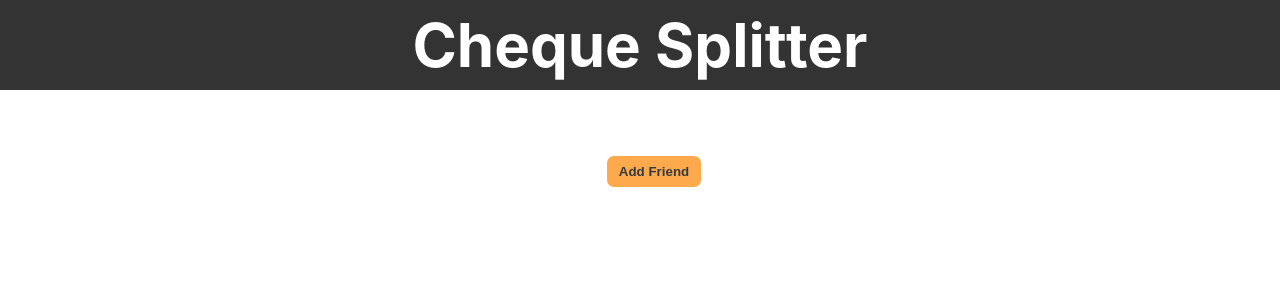
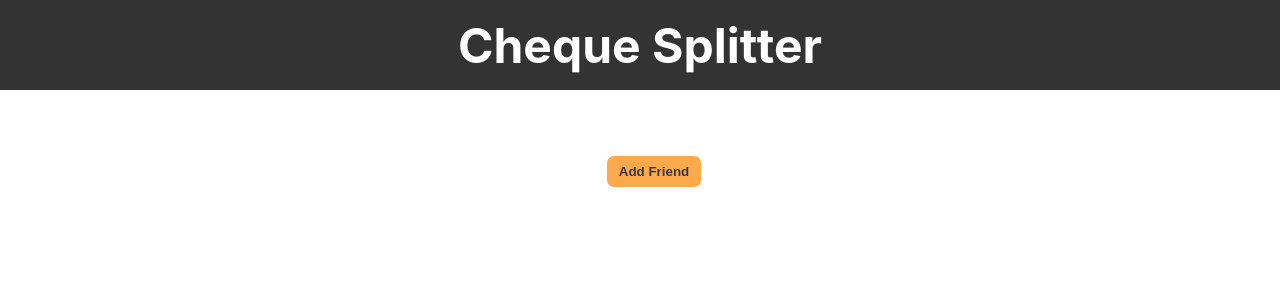
Before and after one commit to islam-aref/split_cheque, a React (Create React App) app: page / in a window 1280 px wide. Shown: the top 300 px of the page. Built offline with nearby package versions, Linux system fonts and the light colour scheme.

Commit message:
Update index.css

```diff
--- a/src/index.css
+++ b/src/index.css
@@ -38,7 +38,7 @@ h1{
   left: 0; /* Aligns the header with the left edge */
   width: 100%; /* Makes the header stretch across the full width */
   height: 90px; /* Set a height for your header */
-  font-size: 60px;
+  font-size: 48px;
   background-color: #333; /* Background color of your choice */
   color: white; /* Text color */
   display: flex; /* Flexbox for content alignment */
```
